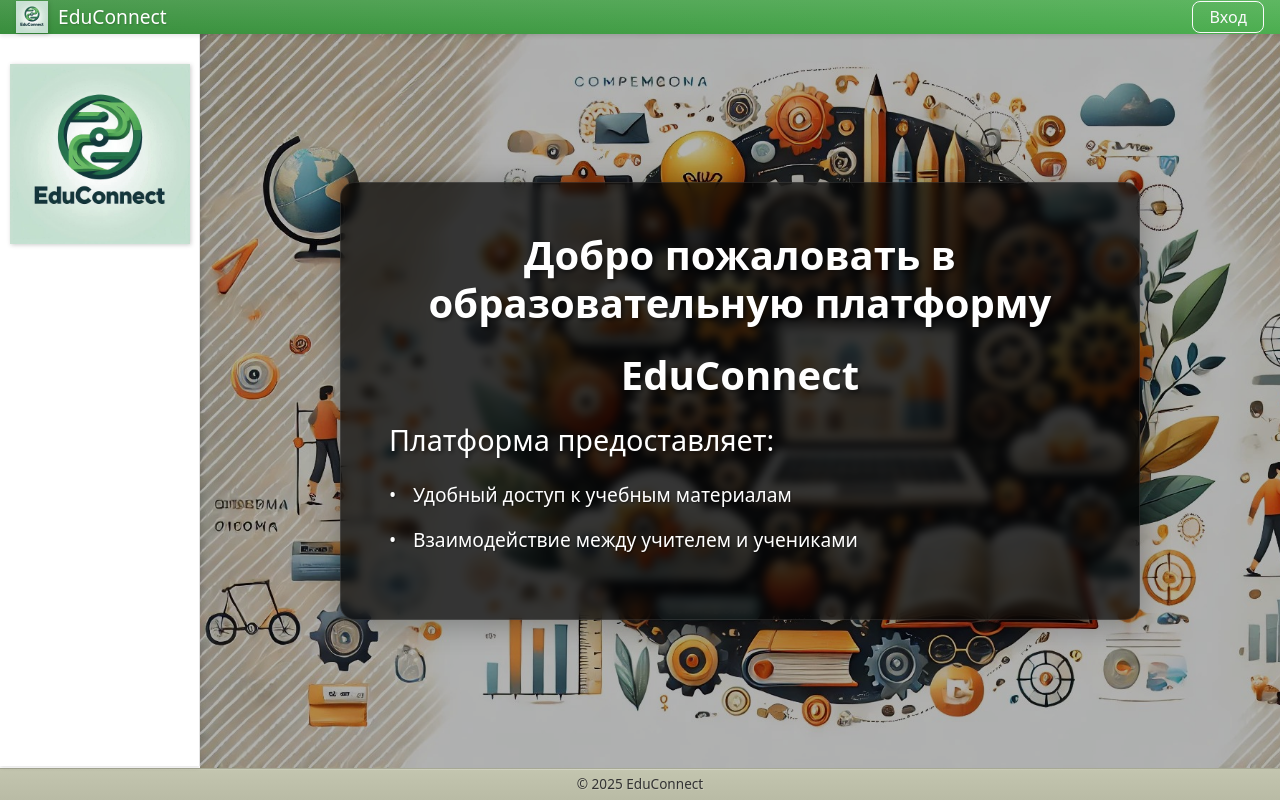
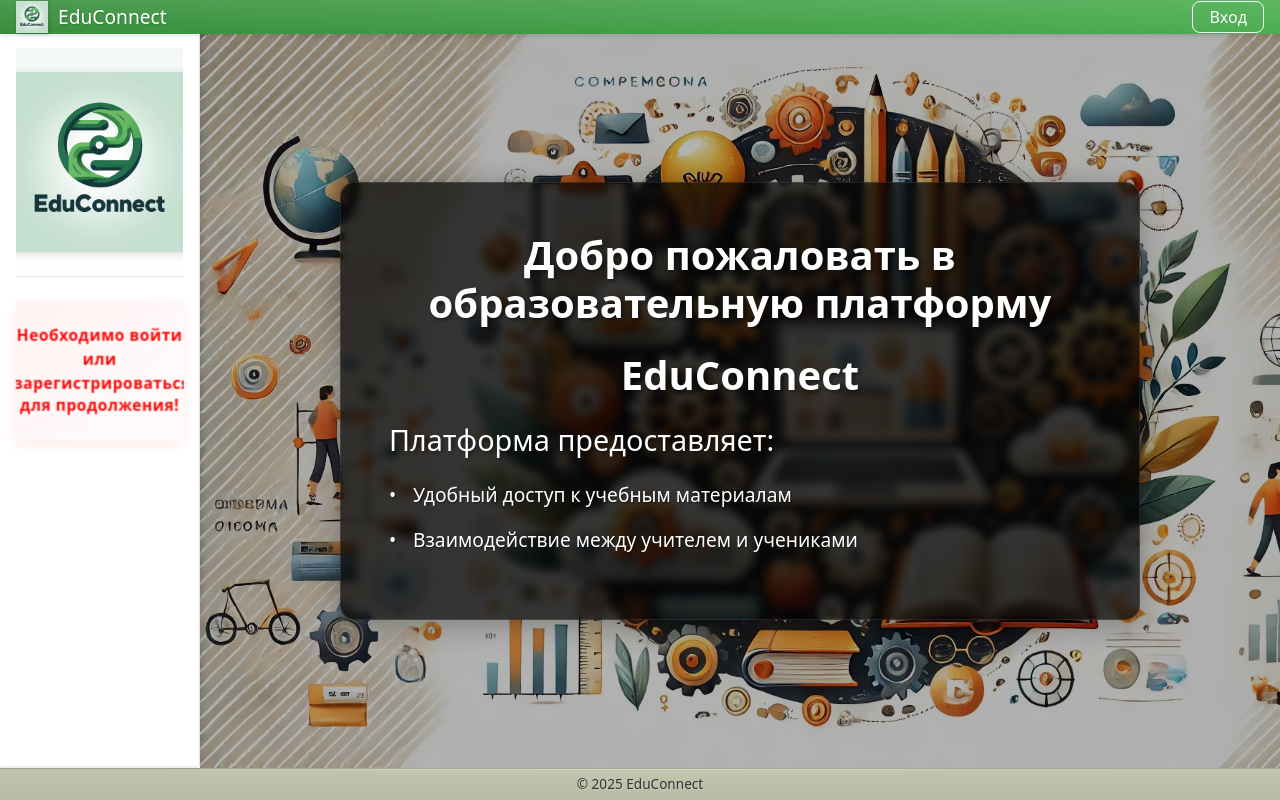
Before and after one commit to Alex-L-K-free/EduConnect, a React (Create React App) app in the folder educonnect/frontend/: page / in a window 1280 px wide. Built offline with nearby package versions, Linux system fonts and the light colour scheme.

Commit message:
оптимизация sidebar v2

```diff
--- a/educonnect/frontend/src/components/layout/Sidebar.css
+++ b/educonnect/frontend/src/components/layout/Sidebar.css
@@ -1,7 +1,162 @@
+/* Основные стили сайдбара */
+.sidebar {
+  background: rgba(255, 255, 255, 0.95);
+  backdrop-filter: blur(10px);
+  border-right: 1px solid rgba(46, 125, 50, 0.1);
+  box-shadow: 2px 0 15px rgba(0, 0, 0, 0.05);
+  height: 100%;
+  display: flex;
+  flex-direction: column;
+  gap: 1.5rem;
+}
+
+/* Стили для хедера сайдбара */
+.sidebar-header {
+  display: flex;
+  justify-content: center;
+  align-items: center;
+  padding: 1.5rem 1rem;
+  background: linear-gradient(to bottom, rgba(46, 125, 50, 0.05), transparent);
+  border-bottom: 1px solid rgba(46, 125, 50, 0.1);
+  width: 100%;
+}
+
+/* Стили для логотипа */
 .sidebar-logo {
-  width: 100%; /* Или установите фиксированную ширину, например, 150px */
-  height: auto; /* Сохраняем пропорции */
-  margin-bottom: 20px; /* Отступ снизу */
+  width: 150%;
+  max-width: 180px;
+  height: auto;
+  filter: drop-shadow(2px 2px 4px rgba(0, 0, 0, 0.15));
+  transition: all 0.4s cubic-bezier(0.4, 0, 0.2, 1);
+  pointer-events: none;
+}
+
+/* Эффекты для кликабельных элементов */
+.clickable {
+  cursor: pointer;
+  user-select: none;
+  position: relative;
+  overflow: hidden;
+}
+
+.clickable::after {
+  content: '';
+  position: absolute;
+  top: 50%;
+  left: 50%;
+  width: 100%;
+  height: 100%;
+  background: radial-gradient(circle, rgba(46, 125, 50, 0.1) 0%, transparent 70%);
+  transform: translate(-50%, -50%) scale(0);
+  transition: transform 0.5s ease-out;
+  pointer-events: none;
+}
+
+.clickable:hover::after {
+  transform: translate(-50%, -50%) scale(2);
+}
+
+.clickable:active {
+  transform: scale(0.98);
+}
+
+/* Стили для предупреждения о регистрации */
+.registration-warning {
+  margin: 0;
+  padding: 1.5rem 0;
+  background: linear-gradient(135deg, rgba(255, 0, 0, 0.05), rgba(255, 0, 0, 0.02));
+  width: 100%;
+  animation: pulseWarning 2s infinite;
+  text-align: center;
+  transform-style: preserve-3d;
+  perspective: 1000px;
+  position: relative;
+  z-index: 1;
+  box-shadow: 0 5px 15px rgba(255, 0, 0, 0.1);
+  backdrop-filter: blur(5px);
+}
+
+.registration-warning h6 {
+  margin: 0;
+  font-size: 0.95rem;
+  line-height: 1.5;
+  color: #ff0000;
+  font-weight: 600;
+  padding: 0;
+  text-shadow: 2px 2px 4px rgba(255, 255, 255, 0.9);
+  transform: translateZ(20px);
+  letter-spacing: 0.5px;
+  width: 100%;
+}
+
+/* Анимация пульсации для предупреждения */
+@keyframes pulseWarning {
+  0% {
+    transform: translateZ(0) scale(1);
+    opacity: 1;
+  }
+  50% {
+    transform: translateZ(10px) scale(1.01);
+    opacity: 0.9;
+  }
+  100% {
+    transform: translateZ(0) scale(1);
+    opacity: 1;
+  }
+}
+
+/* Обновляем hover эффект */
+.registration-warning.clickable:hover {
+  background: linear-gradient(135deg, rgba(255, 0, 0, 0.08), rgba(255, 0, 0, 0.04));
+  transform: translateZ(5px);
+}
+
+.registration-warning.clickable:active {
+  transform: translateZ(0) scale(0.98);
+}
+
+/* Обновляем стили для фокуса */
+.registration-warning.clickable:focus {
+  outline: none;
+  background: linear-gradient(135deg, rgba(255, 0, 0, 0.08), rgba(255, 0, 0, 0.04));
+  transform: translateZ(10px);
+}
+
+/* Добавляем эффект свечения при наведении */
+.registration-warning::before {
+  content: '';
+  position: absolute;
+  top: 0;
+  left: 0;
+  right: 0;
+  bottom: 0;
+  background: radial-gradient(circle at center, rgba(255, 0, 0, 0.1), transparent 70%);
+  opacity: 0;
+  transition: opacity 0.3s ease;
+  z-index: -1;
+}
+
+.registration-warning:hover::before {
+  opacity: 1;
+}
+
+/* Медиа-запросы для адаптивности */
+@media (max-width: 768px) {
+  .sidebar {
+    gap: 1rem;
+  }
+
+  .sidebar-header {
+    padding: 1rem;
+  }
+
+  .registration-warning {
+    padding: 1rem;
+  }
+
+  .registration-warning h6 {
+    font-size: 0.85rem;
+  }
 }
 
 .sidebar h2 {
@@ -127,95 +282,3 @@
 .cabinet-item.open .submenu {
   max-height: 200px; /* Достаточная высота для содержимого */
 }
-
-.registration-warning {
-  color: red; /* Цвет текста */
-  font-weight: bold; /* Жирный шрифт */
-  animation: blink 1s infinite; /* Мигающий эффект */
-  margin-top: 20px; /* Отступ сверху */
-  text-align: center; /* Выравнивание по центру */
-}
-
-@keyframes blink {
-  0% { opacity: 1; }
-  50% { opacity: 0; }
-  100% { opacity: 1; }
-}
-
-.sidebar-header {
-  display: flex;
-  justify-content: center;
-  align-items: center;
-  padding: 1rem;
-  margin-bottom: 1rem;
-  border-bottom: 1px solid var(--border-color);
-  width: 100%;
-}
-
-.sidebar-logo {
-  width: 150%; /* Уменьшаем до 80% от ширины sidebar-header */
-  max-width: 180px; /* Максимальная ширина */
-  height: auto;
-  filter: drop-shadow(1px 1px 2px rgba(0, 0, 0, 0.2));
-  transition: transform 0.3s ease;
-}
-
-.sidebar-logo:hover {
-  transform: scale(1.05);
-}
-
-/*.registration-warning {*/
-/*  text-align: center;*/
-/*  padding: 0.8rem;*/
-/*  color: var(--text-color);*/
-/*  background-color: rgba(46, 125, 50, 0.1);*/
-/*  border-radius: 8px;*/
-/*  margin: 0.8rem;*/
-/*  width: calc(100% - 1.6rem); !* Учитываем отступы *!*/
-/*}*/
-
-.registration-warning h6 {
-  margin: 0;
-  font-size: 0.85rem; /* Уменьшаем размер шрифта */
-  line-height: 1.4;
-  /*word-wrap: break-word; !* Для корректного переноса длинных слов *!*/
-  padding: 0 0.5rem; /* Отступы по бокам для текста */
-}
-
-.clickable {
-  cursor: pointer;
-  user-select: none;
-}
-
-.clickable:hover {
-  opacity: 0.9;
-}
-
-.clickable:active {
-  transform: scale(0.98);
-}
-
-.sidebar-header.clickable:focus,
-.registration-warning.clickable:focus {
-  outline: none;
-  box-shadow: 0 0 0 2px var(--primary-color);
-  border-radius: 8px;
-}
-
-.sidebar-header.clickable {
-  transition: all 0.3s ease;
-}
-
-.registration-warning.clickable {
-  transition: all 0.3s ease;
-}
-
-/* Обновляем стили для логотипа */
-.sidebar-logo {
-  width: 150%;
-  max-width: 180px;
-  height: auto;
-  filter: drop-shadow(1px 1px 2px rgba(0, 0, 0, 0.2));
-  transition: transform 0.3s ease;
-  pointer-events: none; /* Предотвращаем отдельную обработку кликов по изображению */
-}
--- a/educonnect/frontend/src/components/layout/Sidebar.js
+++ b/educonnect/frontend/src/components/layout/Sidebar.js
@@ -9,13 +9,21 @@ const Sidebar = ({ activePage }) => {
   const handleShow = () => setShowLogin(true);
   const handleClose = () => setShowLogin(false);
 
+  const handleKeyPress = (event) => {
+    if (event.key === 'Enter' || event.key === ' ') {
+      handleShow();
+    }
+  };
+
   return (
     <div className="sidebar">
       <div
         className="sidebar-header clickable"
         onClick={handleShow}
+        onKeyPress={handleKeyPress}
         role="button"
         tabIndex={0}
+        aria-label="Открыть форму входа"
       >
         <img
           src={educonnectLogo}
@@ -26,8 +34,10 @@ const Sidebar = ({ activePage }) => {
       <div
         className="registration-warning clickable"
         onClick={handleShow}
+        onKeyPress={handleKeyPress}
         role="button"
         tabIndex={0}
+        aria-label="Войти или зарегистрироваться"
       >
         <h6>Необходимо войти или зарегистрироваться для продолжения!</h6>
       </div>
```
